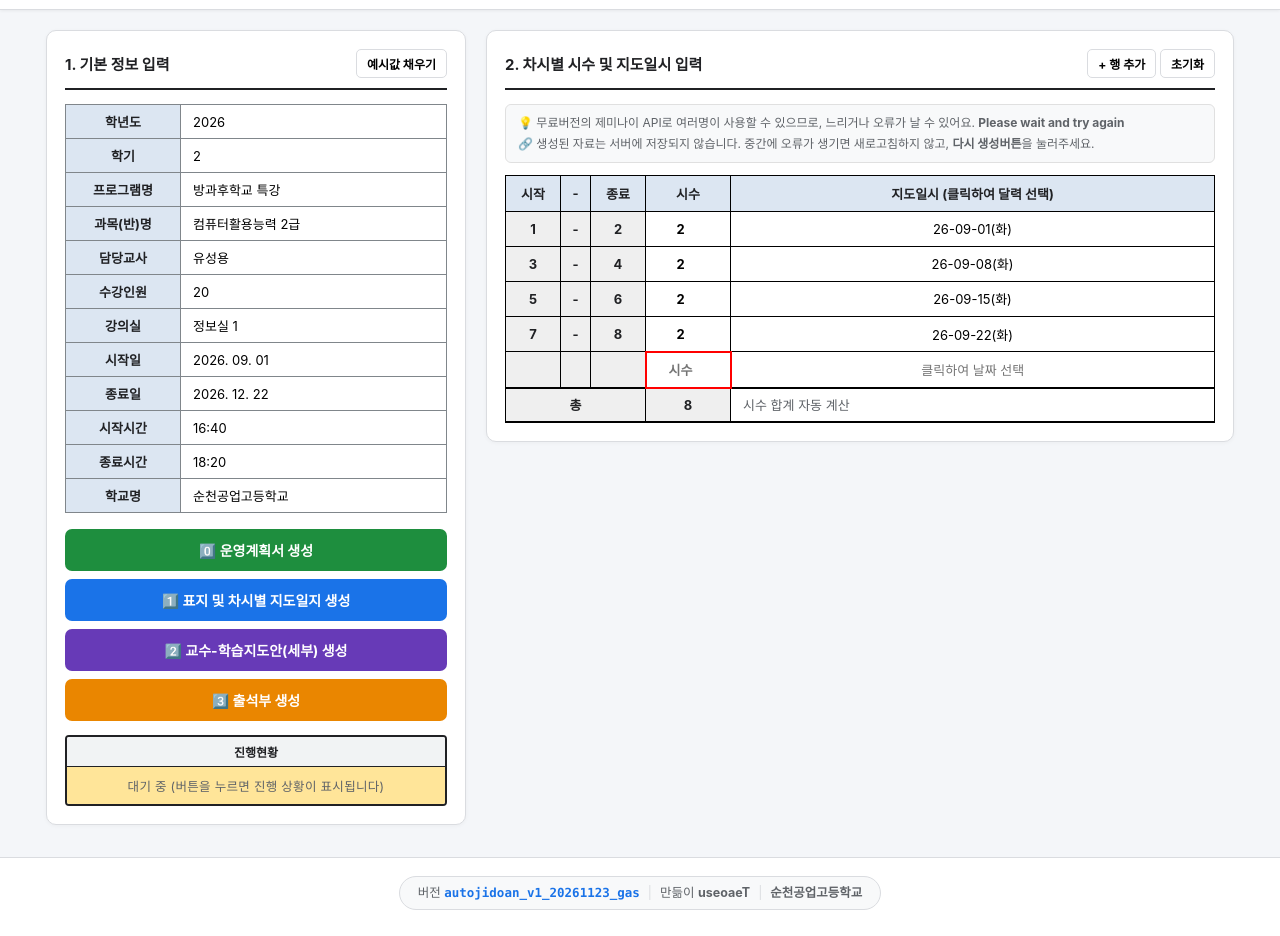
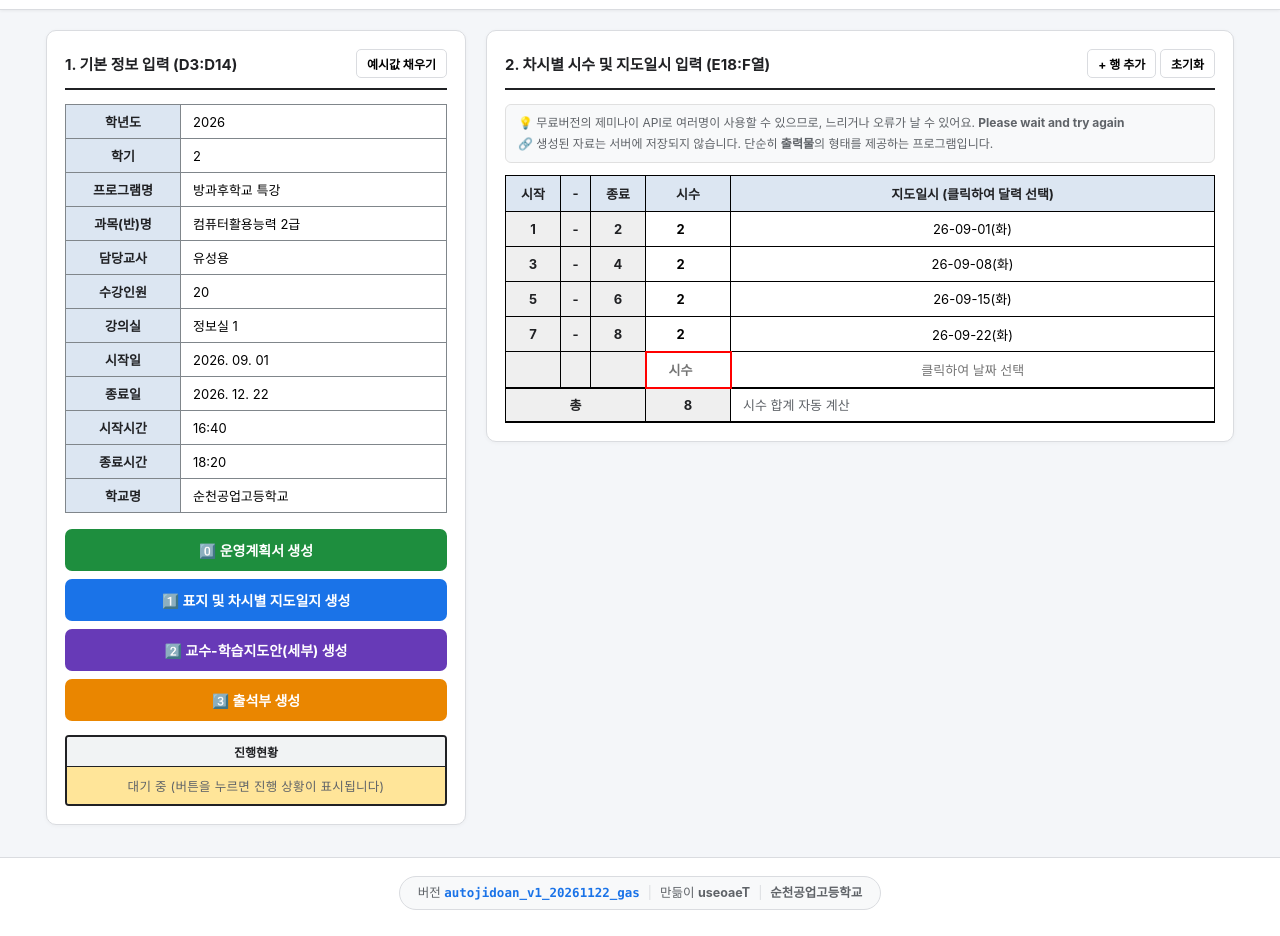
Before and after one commit to srmr486-design/autojidoan, a plain HTML site: page index.html in a window 1280 px wide. Shown: the part 52-988 px from the top of the page. Drawn offline with Linux system fonts and the light colour scheme.

Commit message:
Update index.html

```diff
--- a/index.html
+++ b/index.html
@@ -145,7 +145,7 @@
       align-items: center;
     }
 
-    /* 기본 정보 테이블 */
+    /* 기본 정보 테이블 (D3:D14 재현) */
     .info-form-table {
       width: 100%;
       border-collapse: collapse;
@@ -182,7 +182,7 @@
       border-radius: 3px;
     }
 
-    /* 실행 버튼 & 진행현황 박스 */
+    /* 실행 버튼 & 진행현황 박스 (H18:J19 재현) */
     .action-panel {
       margin-top: 16px;
       display: flex;
@@ -254,7 +254,7 @@
       letter-spacing: 0.3px;
     }
 
-    /* 차시별 시수 및 지도일시 테이블 */
+    /* 차시별 시수 및 지도일시 테이블 (B18:F총 재현) */
     .session-table {
       width: 100%;
       border-collapse: collapse;
@@ -720,14 +720,14 @@
 
   <main class="container">
     <!-- ===================================================================
-         [탭 0] 기본작업 화면
+         [탭 0] 기본작업 화면 (D3:D14 & B18:F총 & H18:J19 재현)
          =================================================================== -->
     <section id="panel-base" class="view-panel active">
       <div class="base-grid">
         <!-- 좌측: 기본 정보 입력 및 실행 버튼 -->
         <div class="card">
           <h2 class="card-title">
-            <span>1. 기본 정보 입력</span>
+            <span>1. 기본 정보 입력 (D3:D14)</span>
             <button class="mini-btn" onclick="resetDemoData()">예시값 채우기</button>
           </h2>
 
@@ -756,7 +756,7 @@
             <button class="action-btn btn-att" id="btn-run-att" onclick="generateAttendanceOnly()">3️⃣ 출석부 생성</button>
           </div>
 
-          <!-- 실시간 프로그래스바 -->
+          <!-- H18:J19 실시간 프로그래스바 -->
           <div class="progress-box">
             <div class="progress-title" id="prog-title">진행현황</div>
             <div class="progress-bar-cell" id="prog-bar">대기 중 (버튼을 누르면 진행 상황이 표시됩니다)</div>
@@ -766,7 +766,7 @@
         <!-- 우측: 차시별 시수 및 지도일시 테이블 -->
         <div class="card">
           <h2 class="card-title">
-            <span>2. 차시별 시수 및 지도일시 입력</span>
+            <span>2. 차시별 시수 및 지도일시 입력 (E18:F열)</span>
             <div>
               <button class="mini-btn" onclick="addSessionRow()">+ 행 추가</button>
               <button class="mini-btn" onclick="resetSessions()">초기화</button>
@@ -775,7 +775,7 @@
 
           <div class="helper-bar">
             <span>💡 무료버전의 제미나이 API로 여러명이 사용할 수 있으므로, 느리거나 오류가 날 수 있어요. <b>Please wait and try again</b></span>
-            <span>🔗 생성된 자료는 서버에 저장되지 않습니다. 중간에 오류가 생기면 새로고침하지 않고, <b>다시 생성버튼</b>을 눌러주세요.</span>
+            <span>🔗 생성된 자료는 서버에 저장되지 않습니다. 단순히 <b>출력물</b>의 형태를 제공하는 프로그램입니다.</span>
           </div>
 
           <table class="session-table" id="session-table">
@@ -881,7 +881,7 @@
   <!-- 하단 중앙 저작자 및 버전 표시 -->
   <footer class="app-footer no-print">
     <div class="footer-badge">
-      <span>버전 <span class="ver-tag">autojidoan_v1_20261123_gas</span></span>
+      <span>버전 <span class="ver-tag">autojidoan_v1_20261122_gas</span></span>
       <span class="divider">|</span>
       <span>만듦이 <b>useoaeT</b></span>
       <span class="divider">|</span>
```
